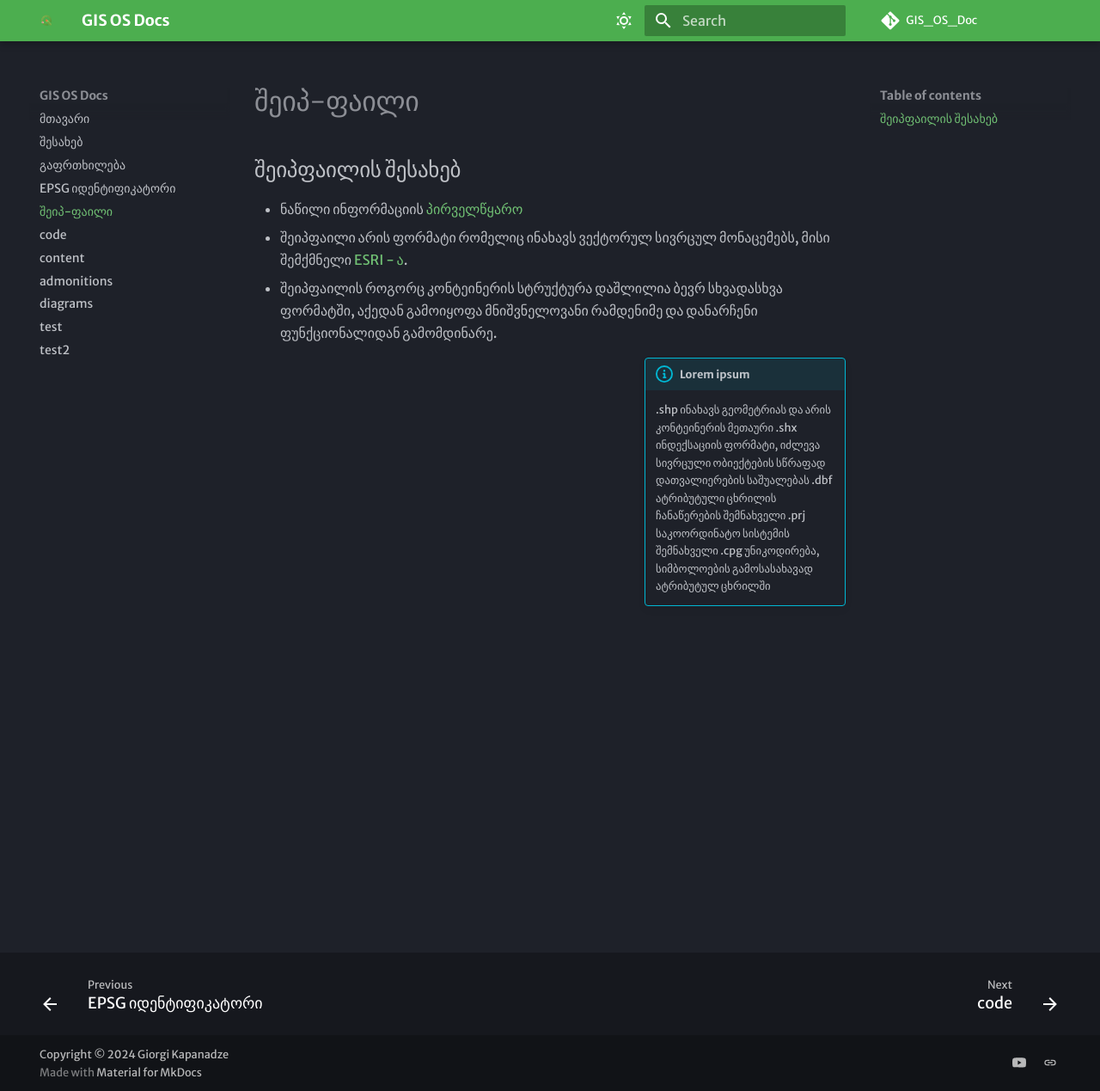
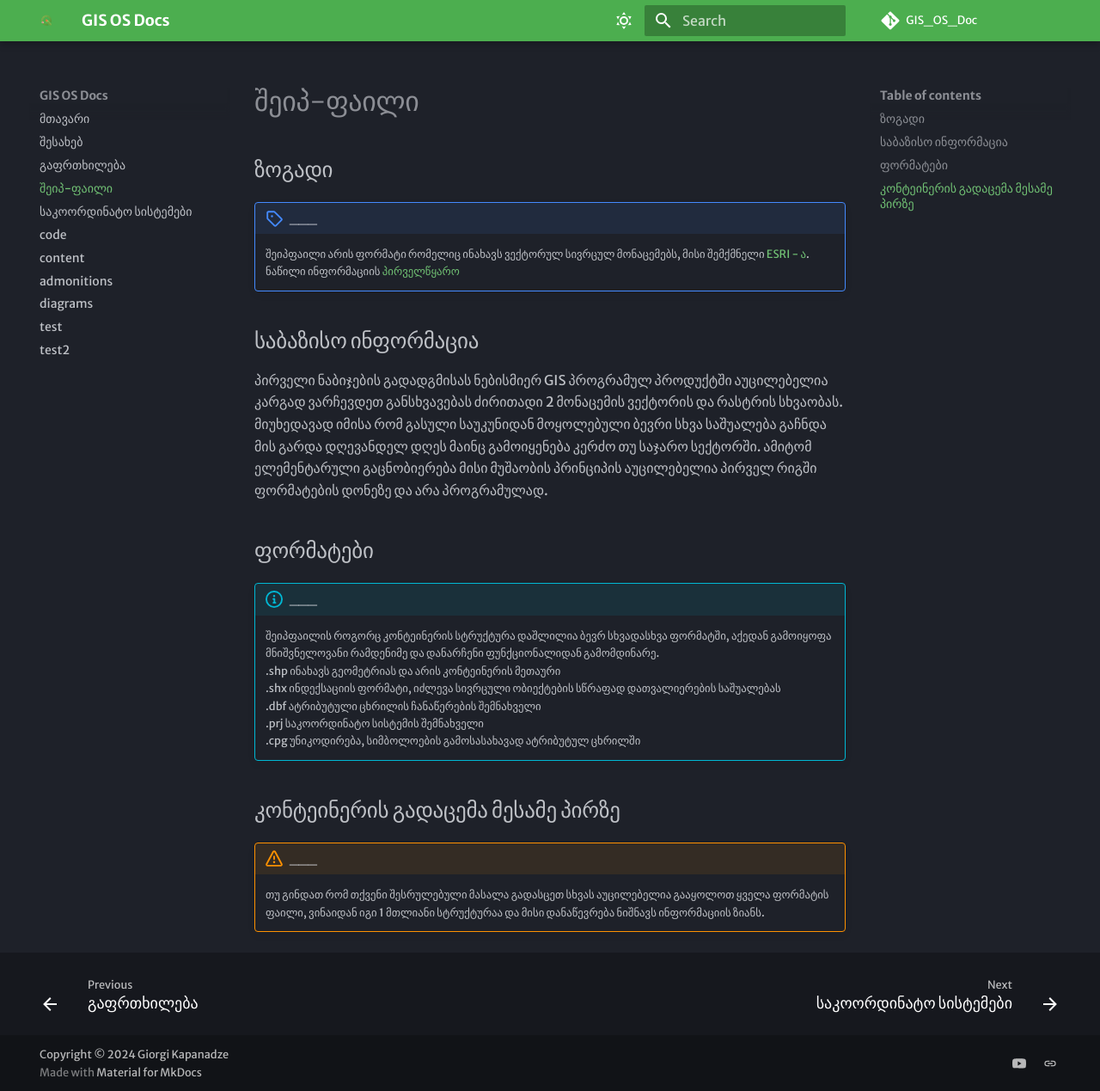
Before and after one commit to ezdanapak/GIS_OS_Doc, an MkDocs documentation site: the page built from docs/shapefile.md, in a window 1280 px wide and 1269 px high. Shown: the whole window at 86% size. Built offline with MkDocs 1.6.1 and Material for MkDocs 9.7.7, drawn with Linux system fonts in a browser that asks for light colours; some web fonts are replaced; comment, search, counter and statistics services are not loaded.

```diff
--- a/docs/shapefile.md
+++ b/docs/shapefile.md
@@ -1,12 +1,25 @@
-## შეიპფაილის შესახებ
+## ზოგადი
 
-- ნაწილი ინფორმაციის [პირველწყარო](https://en.wikipedia.org/wiki/Shapefile)
-- შეიპფაილი არის ფორმატი რომელიც ინახავს ვექტორულ სივრცულ მონაცემებს, მისი შემქმნელი [ESRI - ა](https://www.esri.com/en-us/home).
-- შეიპფაილის როგორც კონტეინერის სტრუქტურა დაშლილია ბევრ სხვადასხვა ფორმატში, აქედან გამოიყოფა მნიშვნელოვანი რამდენიმე და დანარჩენი ფუნქციონალიდან გამომდინარე.
+!!!note "___"
+     შეიპფაილი არის ფორმატი რომელიც ინახავს ვექტორულ სივრცულ მონაცემებს, მისი შემქმნელი [ESRI - ა](https://www.esri.com/en-us/home). <br>
+     ნაწილი ინფორმაციის [პირველწყარო](https://en.wikipedia.org/wiki/Shapefile)
 
-!!!info inline end "Lorem ipsum"
-     .shp ინახავს გეომეტრიას და არის კონტეინერის მეთაური
-     .shx ინდექსაციის ფორმატი, იძლევა სივრცული ობიექტების სწრაფად დათვალიერების საშუალებას
-     .dbf ატრიბუტული ცხრილის ჩანაწერების შემნახველი
-     .prj საკოორდინატო სისტემის შემნახველი
-     .cpg უნიკოდირება, სიმბოლოების გამოსასახავად ატრიბუტულ ცხრილში
+## საბაზისო ინფორმაცია
+
+პირველი ნაბიჯების გადადგმისას ნებისმიერ GIS პროგრამულ პროდუქტში აუცილებელია კარგად ვარჩევდეთ განსხვავებას ძირითადი 2 მონაცემის ვექტორის და რასტრის სხვაობას.
+მიუხედავად იმისა რომ გასული საუკუნიდან მოყოლებული ბევრი სხვა საშუალება გაჩნდა მის გარდა დღევანდელ დღეს მაინც გამოიყენება კერძო თუ საჯარო სექტორში.
+ამიტომ ელემენტარული გაცნობიერება მისი მუშაობის პრინციპის აუცილებელია პირველ რიგში ფორმატების დონეზე და არა პროგრამულად.
+
+## ფორმატები
+!!!info "___"
+     შეიპფაილის როგორც კონტეინერის სტრუქტურა დაშლილია ბევრ სხვადასხვა ფორმატში, აქედან გამოიყოფა მნიშვნელოვანი რამდენიმე და დანარჩენი ფუნქციონალიდან გამომდინარე. <br>
+          .shp  ინახავს გეომეტრიას და არის კონტეინერის მეთაური <br>
+          .shx  ინდექსაციის ფორმატი, იძლევა სივრცული ობიექტების სწრაფად დათვალიერების საშუალებას <br>
+          .dbf  ატრიბუტული ცხრილის ჩანაწერების შემნახველი <br>
+          .prj  საკოორდინატო სისტემის შემნახველი <br>
+          .cpg  უნიკოდირება, სიმბოლოების გამოსასახავად ატრიბუტულ ცხრილში
+
+
+## კონტეინერის გადაცემა მესამე პირზე
+!!!warning "___"
+     თუ გინდათ რომ თქვენი შესრულებული მასალა გადასცეთ სხვას აუცილებელია გააყოლოთ ყველა ფორმატის ფაილი, ვინაიდან იგი 1 მთლიანი სტრუქტურაა და მისი დანაწევრება ნიშნავს ინფორმაციის ზიანს.
--- a/mkdocs.yml
+++ b/mkdocs.yml
@@ -95,8 +95,8 @@ nav:
   - მთავარი: index.md
   - შესახებ: about.md
   - გაფრთხილება: warning.md
-  - EPSG იდენტიფიკატორი: EPSG.md
   - შეიპ-ფაილი: shapefile.md
+  - საკოორდინატო სისტემები: Coordinate_systems.md
   - code: code-examples.md
   - content: content-tabs.md
   - admonitions: admonitions.md
```
Also changed, not shown: docs/Coordinate_systems.md (renamed from docs/EPSG.md, +51 -17 lines), docs/test.md (+9 -1 lines), docs/warning.md (+3 -0 lines).
